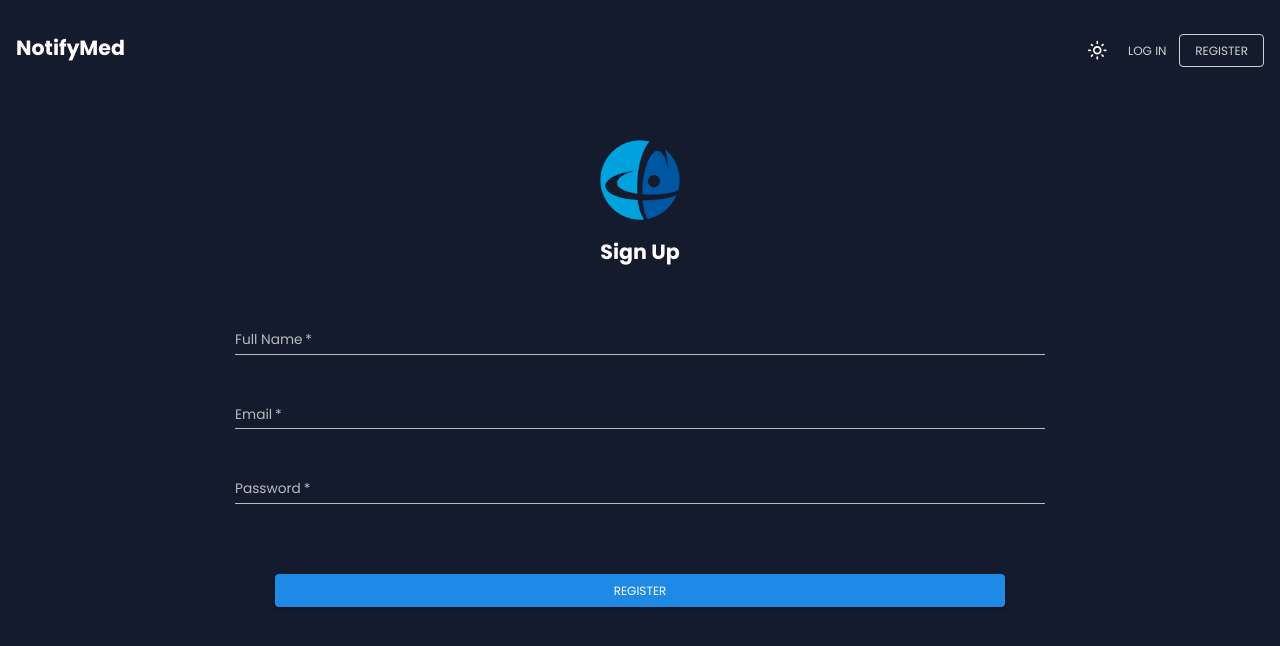
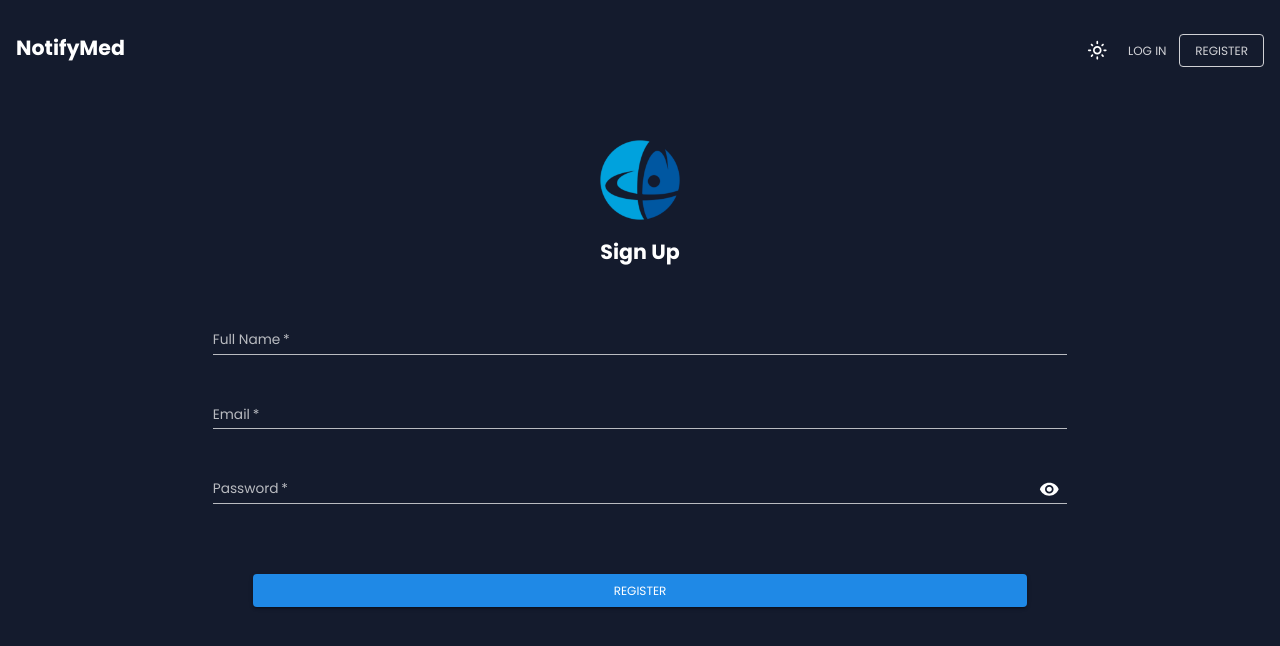
Before and after one commit to Notify-Med/client, a React (Create React App) app: page /register in a window 1280 px wide. Shown: the top 646 px of the page. Built offline with nearby package versions, Linux system fonts and the light colour scheme; no server answers.

Commit message:
show hide password functionality

```diff
--- a/src/components/login/login.jsx
+++ b/src/components/login/login.jsx
@@ -10,10 +10,25 @@ import axios from "../../api/axios.js";
 import { useRef, useState, useEffect, useContext } from "react";
 import AuthContext from "../../context/AuthProvider";
 import { useNavigate } from "react-router-dom";
+import IconButton from '@mui/material/IconButton';
+import Visibility from '@mui/icons-material/Visibility';
+import VisibilityOff from '@mui/icons-material/VisibilityOff';
+import InputAdornment from '@mui/material/InputAdornment';
+
+
 
 const LOGIN_URL = "/users/login";
 
 const Login = ({ isLoggedIn, setIsLoggedIn }) => {
+
+  const [showPassword, setShowPassword] = React.useState(false);
+
+  const handleClickShowPassword = () => setShowPassword((show) => !show);
+
+  const handleMouseDownPassword = (event) => {
+    event.preventDefault();
+  };
+
   const theme = useTheme();
   tokens(theme.palette.mode);
   useContext(ColorModeContext);
@@ -31,12 +46,15 @@ const Login = ({ isLoggedIn, setIsLoggedIn }) => {
   const [errMsg, setErrMsg] = useState("");
   const [success, setSuccess] = useState(false);
 
+
+
   useEffect(() => {
     userRef.current.focus();
   }, []);
   useEffect(() => {
     setErrMsg("");
   }, [email, pwd]);
+
 
   const handleSubmit = async (e) => {
     e.preventDefault(); //disable the default behavior of the form which will reload the page
@@ -125,7 +143,7 @@ const Login = ({ isLoggedIn, setIsLoggedIn }) => {
             marginTop: "30px",
           }}
         />
-        <TextField
+        {/* <TextField
           id="password"
           label="Password"
           variant="standard"
@@ -155,6 +173,52 @@ const Login = ({ isLoggedIn, setIsLoggedIn }) => {
               },
             width: "100%",
             marginTop: "30px",
+          }}
+        /> */}
+
+        <TextField
+          id="password"
+          type={showPassword ? 'text' : 'password'}
+          label="Password"
+          variant="standard"
+          onChange={(e) => setPwd(e.target.value)}
+          value={pwd}
+          required
+          sx={{
+            "& label.Mui-focused": {
+              color:
+                theme.palette.mode === "dark"
+                  ? theme.palette.text.light
+                  : undefined,
+            },
+            "& .MuiInput-underline:after": {
+              borderBottomColor:
+                theme.palette.mode === "dark"
+                  ? theme.palette.text.light
+                  : undefined,
+            },
+            "& .MuiOutlinedInput-root.Mui-focused .MuiOutlinedInput-notchedOutline":
+              {
+                borderColor:
+                  theme.palette.mode === "dark"
+                    ? theme.palette.text.light
+                    : undefined,
+              },
+            width: "100%",
+            marginTop: "30px",
+          }}
+          InputProps={{
+            endAdornment: (
+              <InputAdornment position="end">
+                <IconButton
+                  aria-label="toggle password visibility"
+                  onClick={handleClickShowPassword}
+                  onMouseDown={handleMouseDownPassword}
+                >
+                  {showPassword ? <VisibilityOff /> : <Visibility />}
+                </IconButton>
+              </InputAdornment>
+            )
           }}
         />
 
--- a/src/components/register/register.jsx
+++ b/src/components/register/register.jsx
@@ -9,6 +9,10 @@ import { TextField, useTheme } from "@mui/material";
 import { useState } from "react";
 import axios from "../../api/axios.js";
 import "./register.css";
+import IconButton from '@mui/material/IconButton';
+import Visibility from '@mui/icons-material/Visibility';
+import VisibilityOff from '@mui/icons-material/VisibilityOff';
+import InputAdornment from '@mui/material/InputAdornment';
 
 const USER_REGEX = /^[A-z][A-z0-9-_]{3,23}$/;
 const EMAIL_REGEX = /^[a-zA-Z0-9._%+-]+@[a-zA-Z0-9.-]+\.[a-zA-Z]{2,}$/;
@@ -16,6 +20,15 @@ const PWD_REGEX = /^(?=.*[a-z])(?=.*[A-Z])(?=.*[0-9])(?=.*[!@#$%]).{8,24}$/;
 const REGISTER_URL = "/users";
 
 const Register = () => {
+
+  const [showPassword, setShowPassword] = React.useState(false);
+
+  const handleClickShowPassword = () => setShowPassword((show) => !show);
+
+  const handleMouseDownPassword = (event) => {
+    event.preventDefault();
+  };
+
   const theme = useTheme();
   tokens(theme.palette.mode);
   useContext(ColorModeContext);
@@ -144,7 +157,7 @@ const Register = () => {
             marginTop: "30px",
           }}
         />
-        <TextField
+        {/* <TextField
           id="password"
           label="Password"
           variant="standard"
@@ -174,6 +187,52 @@ const Register = () => {
               },
             width: "100%",
             marginTop: "30px",
+          }}
+        /> */}
+
+<TextField
+          id="password"
+          type={showPassword ? 'text' : 'password'}
+          label="Password"
+          variant="standard"
+          onChange={(e) => setPwd(e.target.value)}
+          value={pwd}
+          required
+          sx={{
+            "& label.Mui-focused": {
+              color:
+                theme.palette.mode === "dark"
+                  ? theme.palette.text.light
+                  : undefined,
+            },
+            "& .MuiInput-underline:after": {
+              borderBottomColor:
+                theme.palette.mode === "dark"
+                  ? theme.palette.text.light
+                  : undefined,
+            },
+            "& .MuiOutlinedInput-root.Mui-focused .MuiOutlinedInput-notchedOutline":
+              {
+                borderColor:
+                  theme.palette.mode === "dark"
+                    ? theme.palette.text.light
+                    : undefined,
+              },
+            width: "100%",
+            marginTop: "30px",
+          }}
+          InputProps={{
+            endAdornment: (
+              <InputAdornment position="end">
+                <IconButton
+                  aria-label="toggle password visibility"
+                  onClick={handleClickShowPassword}
+                  onMouseDown={handleMouseDownPassword}
+                >
+                  {showPassword ? <VisibilityOff /> : <Visibility />}
+                </IconButton>
+              </InputAdornment>
+            )
           }}
         />
 
```
